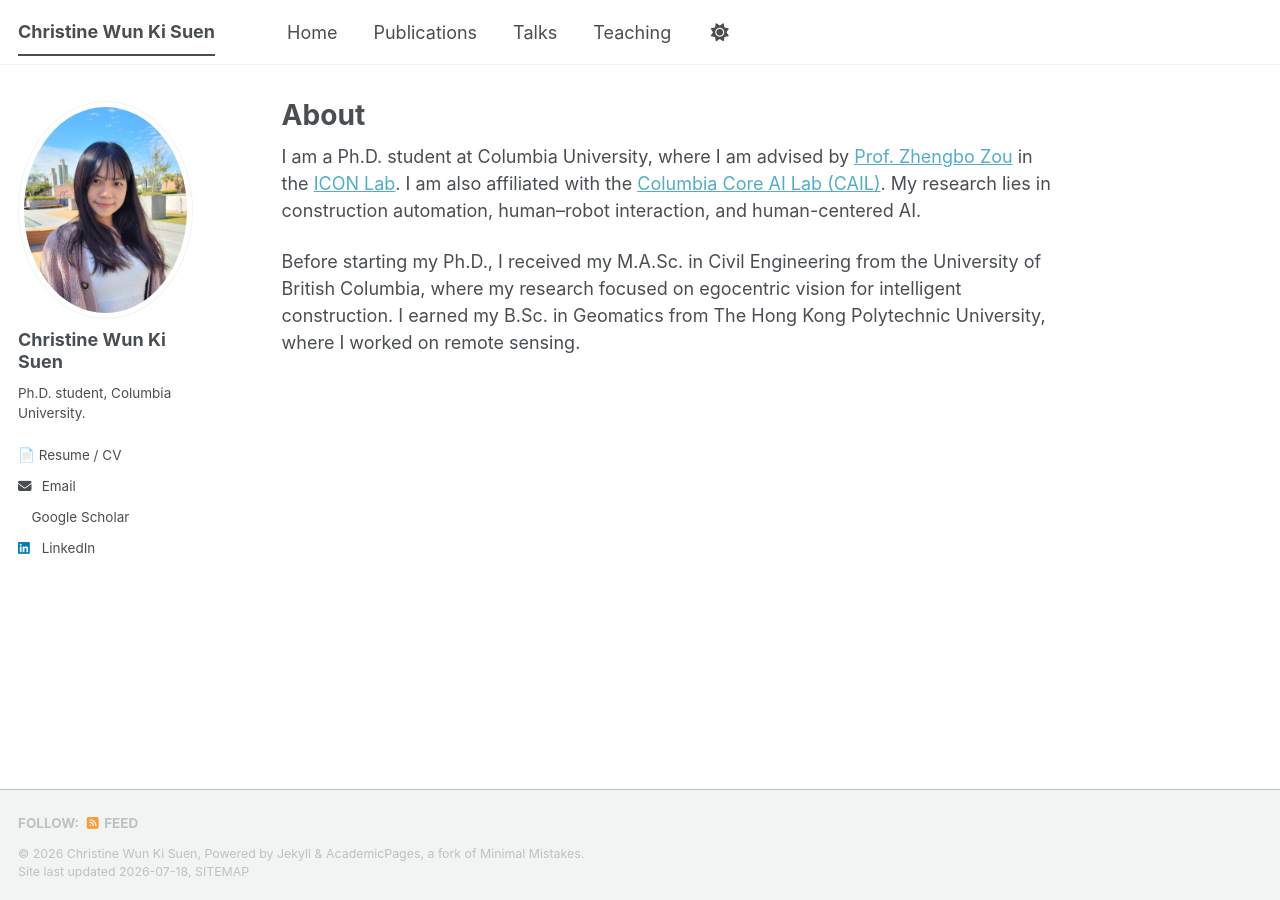
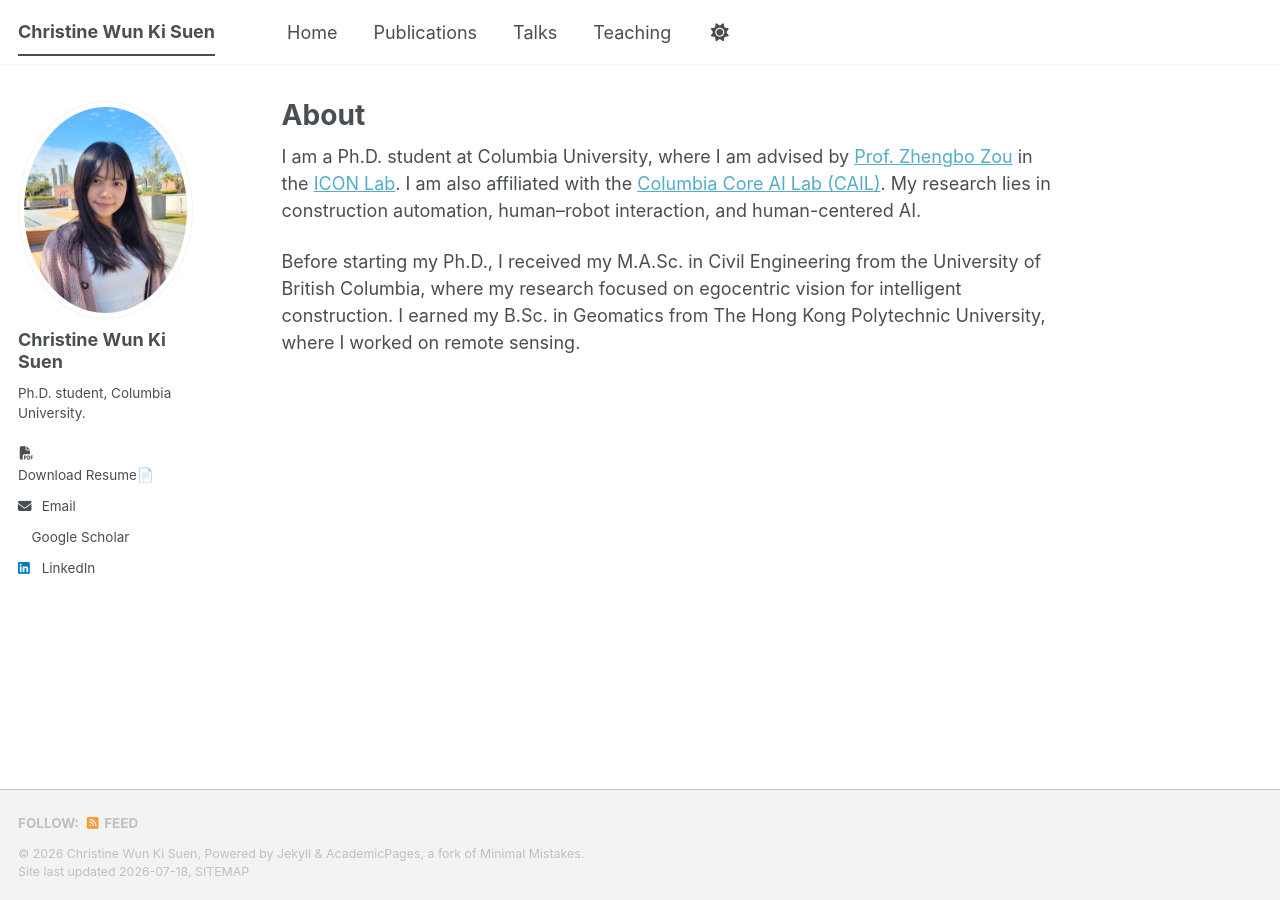
Before and after one commit to christine715/personal-website, a Jekyll site: the page built from _pages/about.md, in a window 1280 px wide. Built offline with Jekyll 4.4.1, drawn with Linux system fonts in a browser that asks for light colours; a style sheet for code colours, icons or effects is not loaded.

Commit message:
Update author-profile.html

```diff
--- a/_includes/author-profile.html
+++ b/_includes/author-profile.html
@@ -23,7 +23,6 @@
   <div class="author__urls-wrapper">
     <button class="btn btn--inverse">Follow</button>
     <ul class="author__urls social-icons">
-      <li><a href="/personal-website/files/Christine_Suen_CV.pdf">📄 Resume / CV</a></li>
       <!-- Font Awesome icons / Biographic information  -->
       {% if author.location %}
         <li class="author__desktop"><i class="fas fa-fw fa-location-dot icon-pad-right" aria-hidden="true"></i>{{ author.location }}</li>
@@ -34,6 +33,11 @@
       {% if author.uri %}
         <li><a href="{{ author.uri }}"><i class="fas fa-fw fa-link icon-pad-right" aria-hidden="true"></i>{{ site.data.ui-text[site.locale].website_label | default: "Website" }}</a></li>
       {% endif %}
+      <li>
+        <i class="fas fa-fw fa-file-pdf" aria-hidden="true"></i>
+        <a href="{{ base_path }}/files/Christine_Suen_CV.pdf" target="_blank" rel="noopener noreferrer">Download Resume📄</a>
+      </li>
+
       {% if author.email %}
         <li><a href="mailto:{{ author.email }}"><i class="fas fa-fw fa-envelope icon-pad-right" aria-hidden="true"></i>{{ site.data.ui-text[site.locale].email_label | default: "Email" }}</a></li>
       {% endif %}
```
